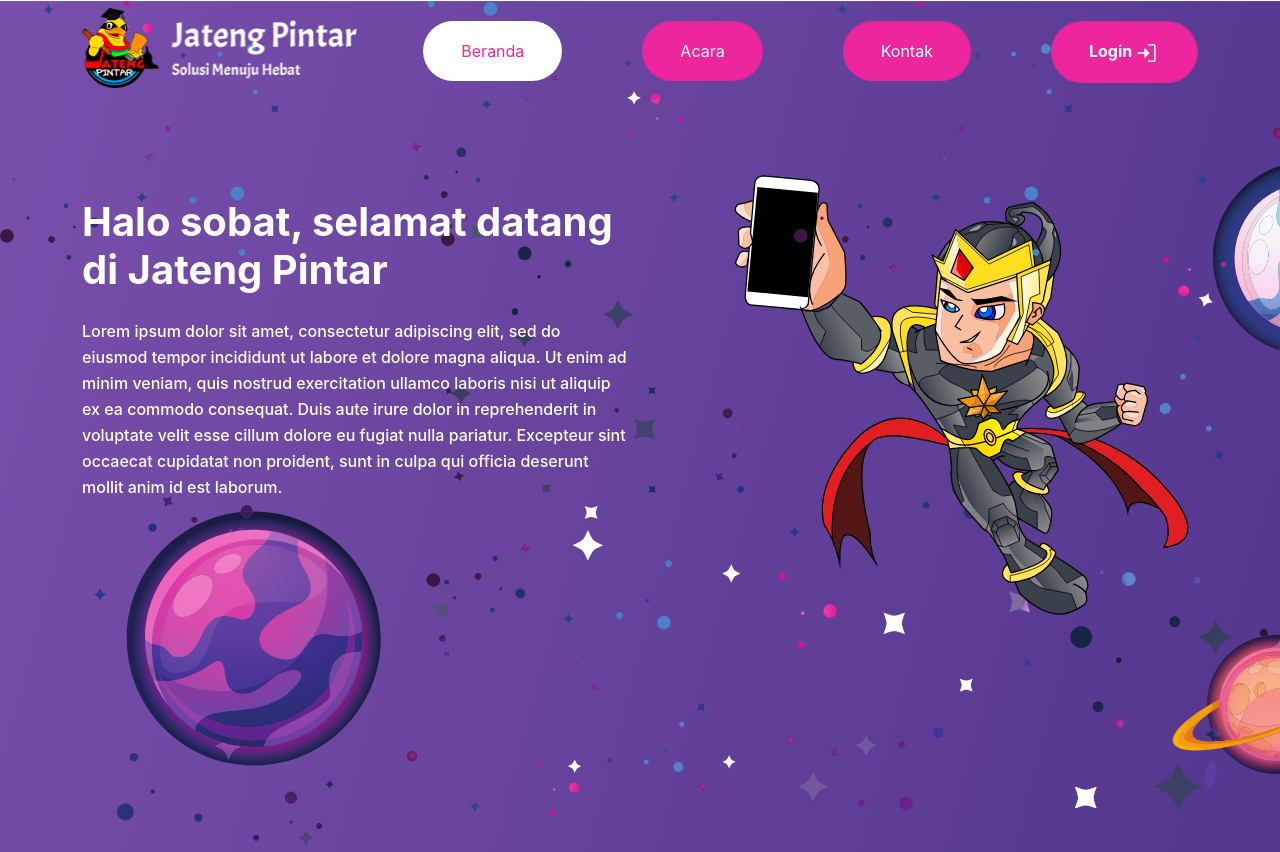
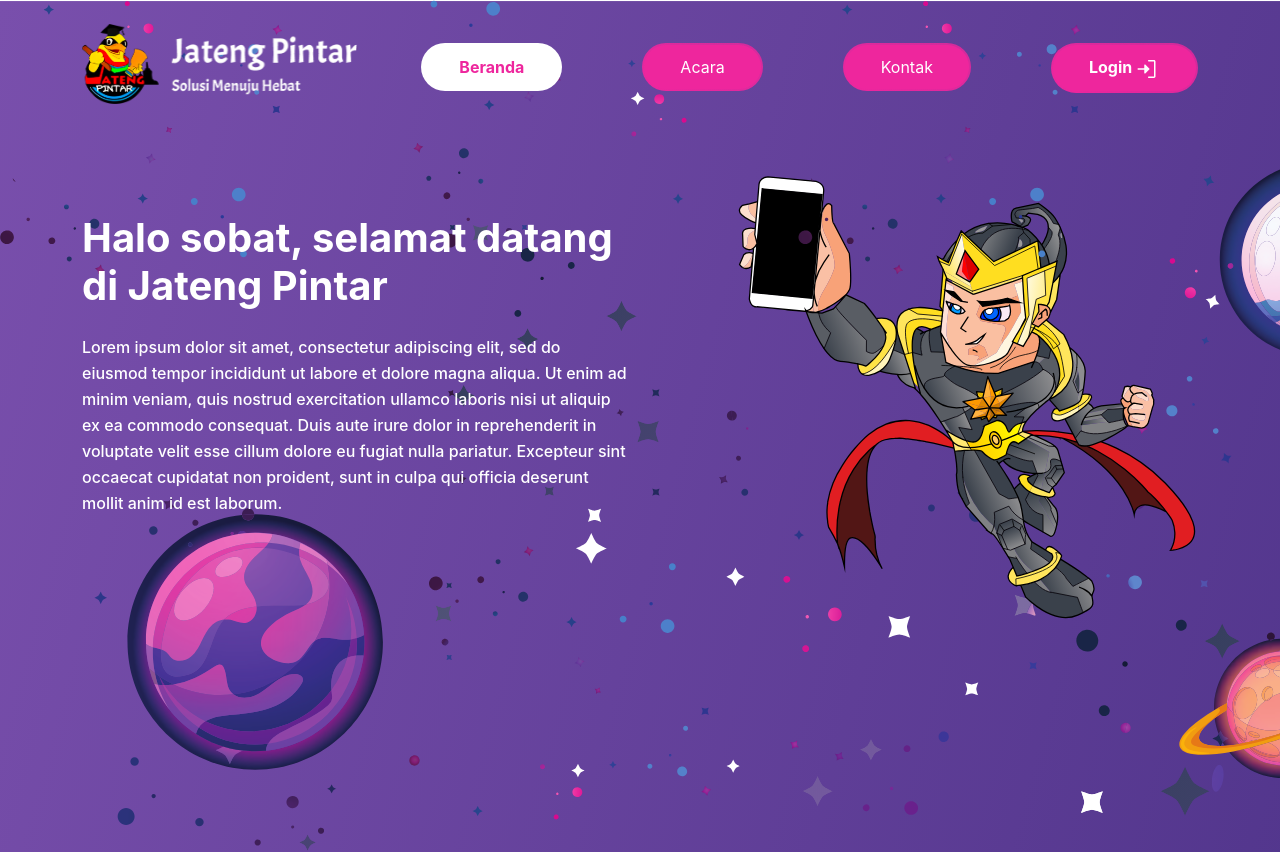
Before and after one commit to yandi-nugraha/FE-Jateng-Pintar-Vue-Revisi, a Vue app: page / in a window 1280 px wide. Shown: the top 852 px of the page. Built offline with nearby package versions, Linux system fonts and the light colour scheme.

Commit message:
update navbar + detail page

```diff
--- a/src/App.vue
+++ b/src/App.vue
@@ -1,5 +1,5 @@
 <template>
-    <nav class="navbar navbar-expand-lg sticky-top" id="navbar">
+    <nav class="navbar navbar-expand-lg sticky-top my-3" id="navbar">
         <div class="container">
             <router-link to="/"><img :src="navbarLogo" alt="Logo" /></router-link>
             <button class="navbar-toggler" type="button" data-bs-toggle="collapse"
@@ -106,7 +106,7 @@
     }
 
     .nav-link {
-        padding: 16px 36px !important;
+        padding: 10px 36px !important;
         text-align: center;
     }
 
@@ -114,6 +114,7 @@
         border-radius: 1000px;
         background: #FFF;
         color: #EE269D !important;
+        font-weight: bold;
     }
 
     .sign-btn {
--- a/src/components/DetailPage.vue
+++ b/src/components/DetailPage.vue
@@ -223,6 +223,7 @@
 
                             <!-- Form untuk menambah balasan komentar -->
                             <form v-if="comment.replying" @submit.prevent="addReply(comment)" class="mt-2">
+                                <hr>
                                 <div class="d-flex flex-column">
                                     <label for="comment" class="comment-label mb-2">Komentar</label>
                                     <textarea v-model="comment.replyContent" @input="limitCharacters" class="comment" name="comment" id="" cols="30" rows="10"></textarea>
@@ -236,7 +237,7 @@
                     <hr>
                 </div>
 
-                <!-- Komentar 1 -->
+                <!-- Komentar statis -->
                 <!-- <div class="d-flex flex-row py-2">
                     <div>
                         <img src="../assets/profile.svg" style="border-radius: 50%;">
@@ -462,7 +463,7 @@
                         <hr class="solid">
                         <router-link to="/detail-sumber-belajar" class="mr-2 mb-3 btn-edit text-light">
                             <div class="btn-detail">
-                                <span class="btn-detail-teks">Lihat Sumber Belajar</span>
+                                <span class="btn-detail-teks">Lihat {{ pageTitle }}</span>
                                 <img src="../assets/arrow-up-right.svg" alt="">
                             </div>
                         </router-link>
@@ -717,7 +718,8 @@
         height: 124px;
         overflow: auto;
         transition: border-color 0.3s ease;
-        padding: 10px;
+        resize: none;
+        padding: 12px;
         margin-bottom: 6px;
     }
 
```
